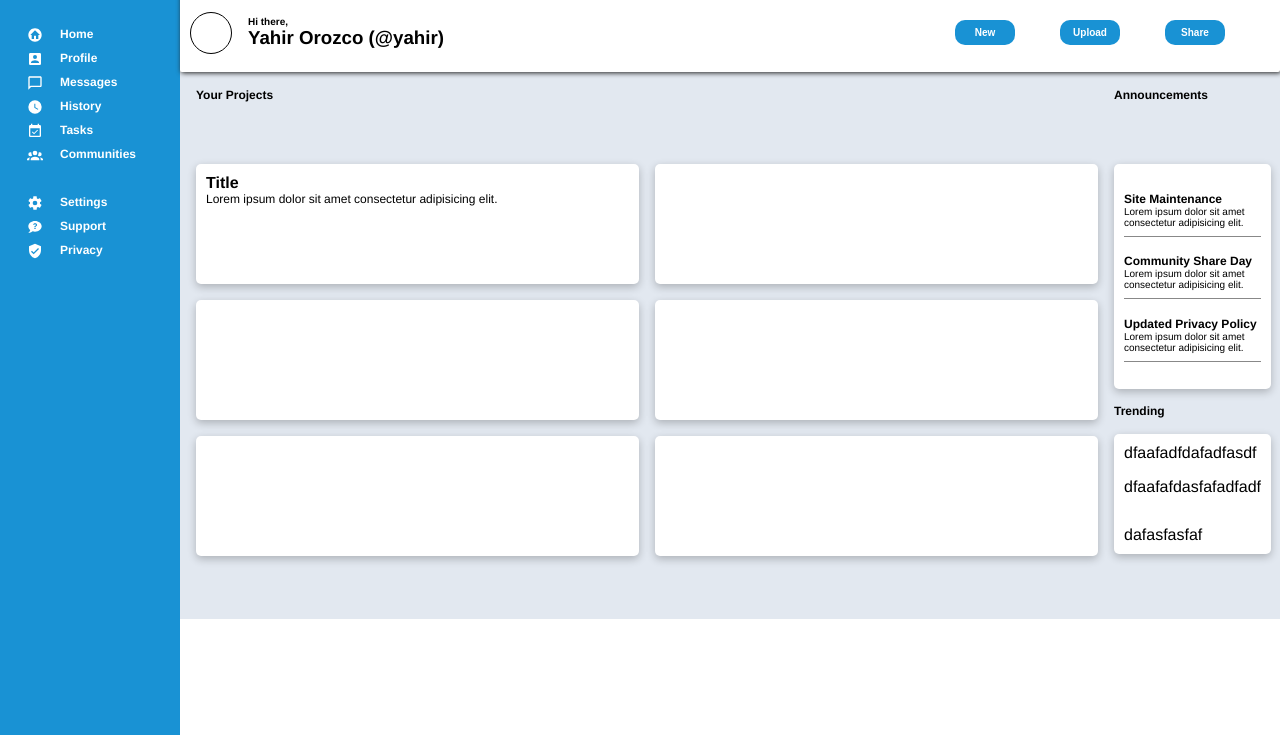
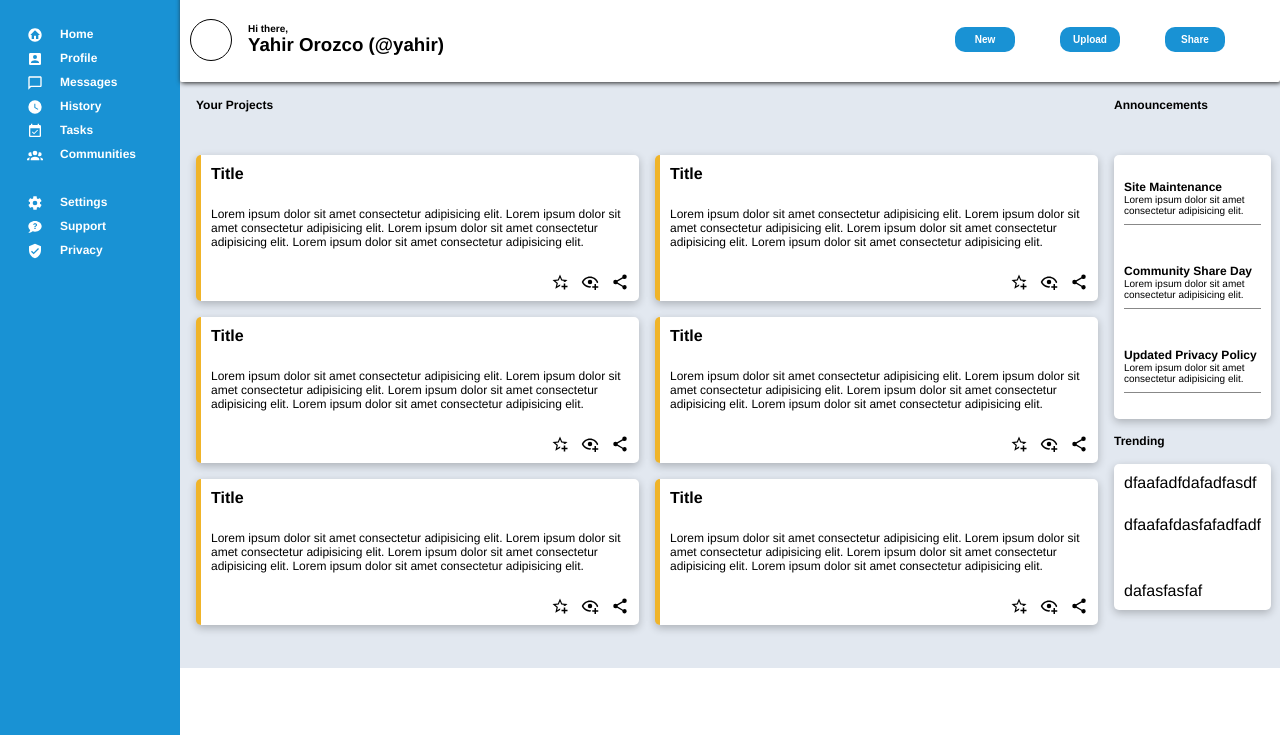
Before and after one commit to yorozc/Project-Dashboard, a plain HTML site: page index.html in a window 1280 px wide. Shown: the part 65-800 px from the top of the page. Drawn offline with Linux system fonts and the light colour scheme.

Commit message:
added text and image options to each card

```diff
--- a/index.html
+++ b/index.html
@@ -86,16 +86,88 @@
                 <div class="list-of-projects">
                     <div class="card">
                         <p class="card-title">Title</p>
-                        <p class="card-content">Lorem ipsum dolor sit amet consectetur adipisicing elit.</p>
+                        <p class="card-content">
+                            Lorem ipsum dolor sit amet consectetur adipisicing elit.
+                            Lorem ipsum dolor sit amet consectetur adipisicing elit.
+                            Lorem ipsum dolor sit amet consectetur adipisicing elit.
+                            Lorem ipsum dolor sit amet consectetur adipisicing elit.
+                        </p>
                         <div class="card-icons">
-
+                            <img src="assets/star-plus-outline.svg">
+                            <img src="assets/eye-plus-outline.svg">
+                            <img src="assets/share-variant.svg">
                         </div>
                     </div>
-                    <div class="card"></div>
-                    <div class="card"></div>
-                    <div class="card"></div>
-                    <div class="card"></div>
-                    <div class="card"></div>
+                    <div class="card">
+                        <p class="card-title">Title</p>
+                        <p class="card-content">
+                            Lorem ipsum dolor sit amet consectetur adipisicing elit.
+                            Lorem ipsum dolor sit amet consectetur adipisicing elit.
+                            Lorem ipsum dolor sit amet consectetur adipisicing elit.
+                            Lorem ipsum dolor sit amet consectetur adipisicing elit.
+                        </p>
+                        <div class="card-icons">
+                            <img src="assets/star-plus-outline.svg">
+                            <img src="assets/eye-plus-outline.svg">
+                            <img src="assets/share-variant.svg">
+                        </div>
+                    </div>
+                    <div class="card">
+                        <p class="card-title">Title</p>
+                        <p class="card-content">
+                            Lorem ipsum dolor sit amet consectetur adipisicing elit.
+                            Lorem ipsum dolor sit amet consectetur adipisicing elit.
+                            Lorem ipsum dolor sit amet consectetur adipisicing elit.
+                            Lorem ipsum dolor sit amet consectetur adipisicing elit.
+                        </p>
+                        <div class="card-icons">
+                            <img src="assets/star-plus-outline.svg">
+                            <img src="assets/eye-plus-outline.svg">
+                            <img src="assets/share-variant.svg">
+                        </div>
+                    </div>
+                    <div class="card">
+                        <p class="card-title">Title</p>
+                        <p class="card-content">
+                            Lorem ipsum dolor sit amet consectetur adipisicing elit.
+                            Lorem ipsum dolor sit amet consectetur adipisicing elit.
+                            Lorem ipsum dolor sit amet consectetur adipisicing elit.
+                            Lorem ipsum dolor sit amet consectetur adipisicing elit.
+                        </p>
+                        <div class="card-icons">
+                            <img src="assets/star-plus-outline.svg">
+                            <img src="assets/eye-plus-outline.svg">
+                            <img src="assets/share-variant.svg">
+                        </div>
+                    </div>
+                    <div class="card">
+                        <p class="card-title">Title</p>
+                        <p class="card-content">
+                            Lorem ipsum dolor sit amet consectetur adipisicing elit.
+                            Lorem ipsum dolor sit amet consectetur adipisicing elit.
+                            Lorem ipsum dolor sit amet consectetur adipisicing elit.
+                            Lorem ipsum dolor sit amet consectetur adipisicing elit.
+                        </p>
+                        <div class="card-icons">
+                            <img src="assets/star-plus-outline.svg">
+                            <img src="assets/eye-plus-outline.svg">
+                            <img src="assets/share-variant.svg">
+                        </div>
+                    </div>
+                    <div class="card">
+                        <p class="card-title">Title</p>
+                        <p class="card-content">
+                            Lorem ipsum dolor sit amet consectetur adipisicing elit.
+                            Lorem ipsum dolor sit amet consectetur adipisicing elit.
+                            Lorem ipsum dolor sit amet consectetur adipisicing elit.
+                            Lorem ipsum dolor sit amet consectetur adipisicing elit.
+                        </p>
+                        <div class="card-icons">
+                            <img src="assets/star-plus-outline.svg">
+                            <img src="assets/eye-plus-outline.svg">
+                            <img src="assets/share-variant.svg">
+                        </div>
+                    </div>
                 </div>
                 <p class="title">Announcements</p>
                 <div class="project-sidebar">
@@ -132,11 +204,8 @@
                             </div>
                         </div>
                     </div>
-
                 </div>
-
             </div>
-
         </div>
     </div>
 </body>
--- a/style.css
+++ b/style.css
@@ -6,7 +6,7 @@ p, h1, h2, h3, h4, h5{
     margin: 0;
     white-space: nowrap;
 }
-img{
+.sidebar img{
     width: 50px;
     height: 50px;
     filter: invert(100%);
@@ -182,12 +182,18 @@ input[type="text"]{
 .card{
     display: flex;
     flex-direction: column;
+    justify-content: space-between;
+    gap: 24px;
     min-height: 100px;
     padding: 10px;
     text-align: left;
     border-radius: 5px;
     background-color: white;
     box-shadow: rgba(0, 0, 0, 0.24) 0px 3px 8px;
+}
+
+.list-of-projects .card{
+    border-left: 5px solid #F0B429;
 }
 
 .card p {
@@ -201,6 +207,15 @@ input[type="text"]{
 
 .card-content{
     font-size: 12px;
+}
+
+.card-icons{
+    display: flex;
+    justify-content: flex-end;
+    gap: 12px;
+}
+.card-icons img {
+    width: 18px;
 }
 
 .title{
```
Also changed, not shown: assets/eye-plus-outline.svg (added), assets/share-variant.svg (added), assets/star-plus-outline.svg (added), assets/star-plus.svg (added).
